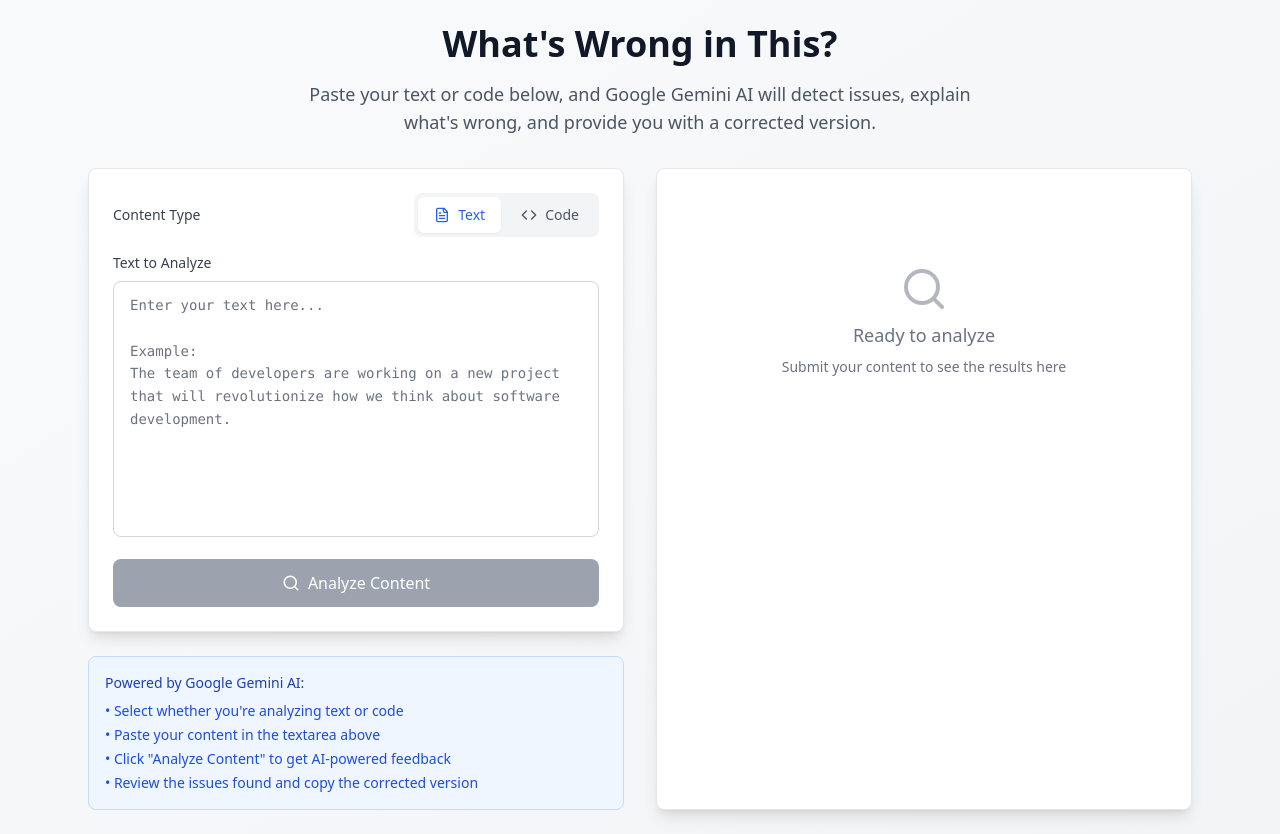
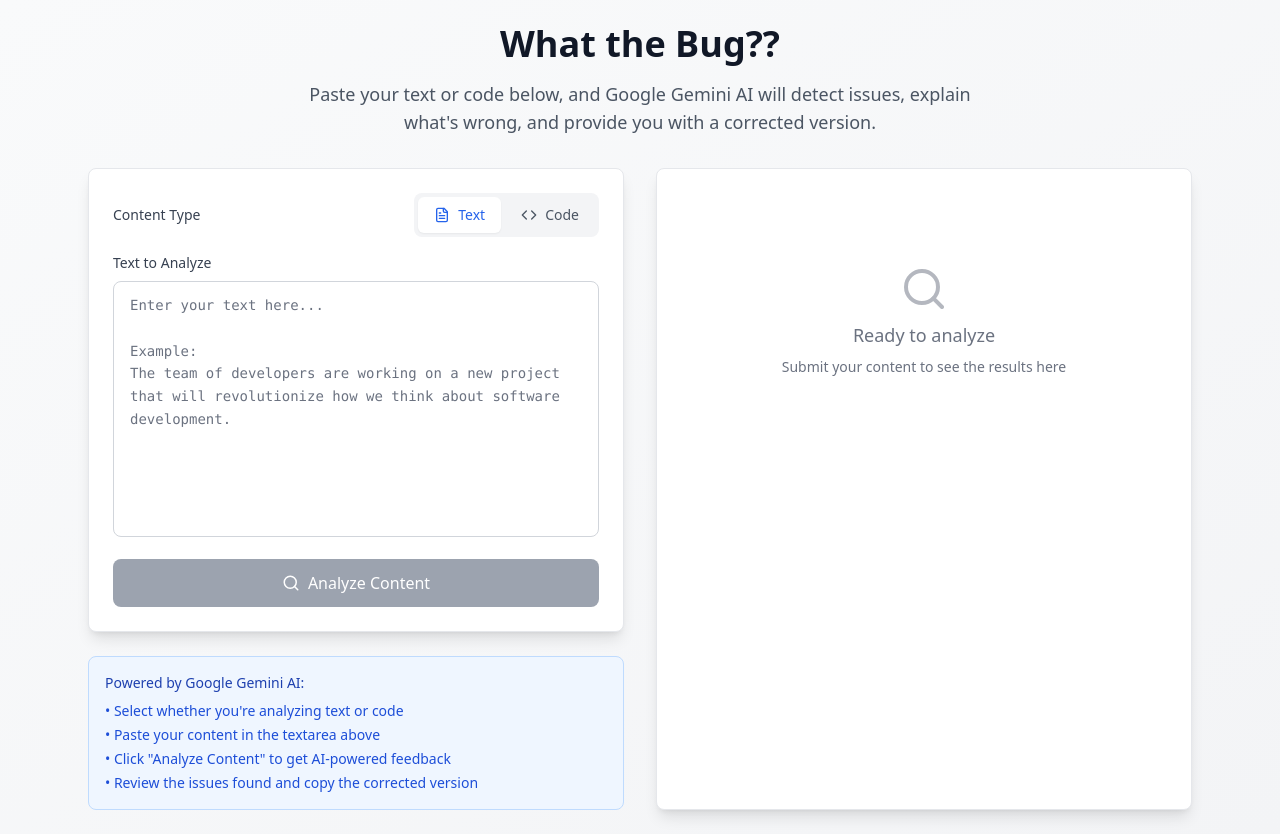
Before and after one commit to Maheen-M02/Whats_Wrong, a React (Vite) app: page / in a window 1280 px wide. Built offline with nearby package versions, Linux system fonts and the light colour scheme; no server answers.

Commit message:
Rename application to What the Bug??

```diff
--- a/index.html
+++ b/index.html
@@ -4,7 +4,7 @@
     <meta charset="UTF-8" />
     <link rel="icon" type="image/svg+xml" href="/vite.svg" />
     <meta name="viewport" content="width=device-width, initial-scale=1.0" />
-    <title>What&#39;s Wrong in This? Analyzer</title>
+    <title>What the Bug?? Analyzer</title>
   </head>
   <body>
     <div id="root"></div>
--- a/src/components/AnalyzerForm.tsx
+++ b/src/components/AnalyzerForm.tsx
@@ -48,7 +48,7 @@ export const AnalyzerForm: React.FC = () => {
       {/* Header */}
       <div className="text-center space-y-4">
         <h1 className="text-4xl font-bold text-gray-900 dark:text-white">
-          What's Wrong in This?
+          What the Bug??
         </h1>
         <p className="text-lg text-gray-600 dark:text-gray-400 max-w-2xl mx-auto">
           Paste your text or code below, and Google Gemini AI will detect issues,
```
Also changed, not shown: 1 other file (tests, documents, lock files or other folders).
